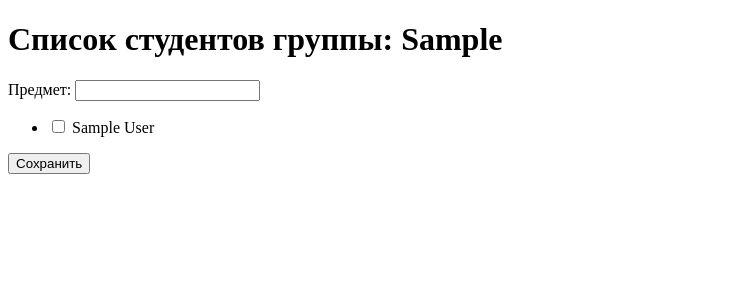
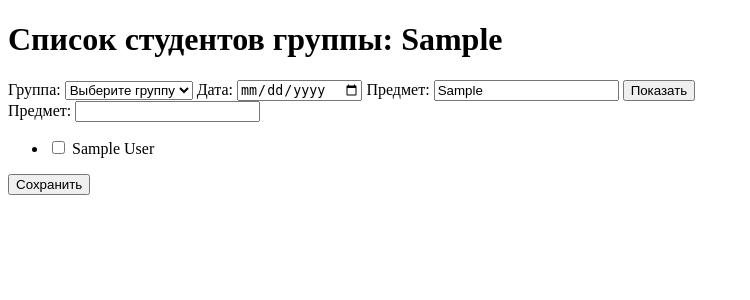
Before and after one commit to Egor-Gusev245/Attendance, a Django app: template attendance/templates/attendance/attendance_list.html in a window 1280 px wide. Shown: the top 300 px of the page, without its empty margins (0-750 px from the left). Run offline with Django 5.2, Linux system fonts and the light colour scheme; tables that the repository leaves empty hold one stand-in row (values such as "Sample post"); the template is opened without the code that fills it: values that come from a table or form of the project are taken from there, most other values are stand-ins (such as "Sample title", 1, 10 or a date in 2020).

Commit message:
показывает отмеченных студентов

```diff
--- a/attendance/templates/attendance/attendance_list.html
+++ b/attendance/templates/attendance/attendance_list.html
@@ -6,16 +6,36 @@
 </head>
 <body>
   <h1> Список студентов группы: {{ selected_group }} </h1>
+  <form method="get">
+    <label>Группа: </label>
+    <select name="group">
+      <option value="">Выберите группу</option>
+      {% for grp in all_groups %}
+        <option value="{{ grp }}" {% if grp == selected_group %}selected{% endif %}>
+          {{ grp }}
+        </option>
+      {% endfor %}
+    </select>
+      <label>Дата:</label>
+      <input type="date" name="date" value='{{selected_date}}'>
+      <label>Предмет: </label>
+      <input type="text" name="lesson" value="{{ selected_lesson }}" placeholder="музыка">
+      <button type="submit"> Показать</button>
+  </form>
   <form method="post"  action="{% url 'save_attendance' %}">
     {% csrf_token %}
     <input type="hidden" name="group" value="{{ selected_group }}">
+    <input type="hidden" name="present_date" value="{{ selected_date }}">
     <label> Предмет: </label>
     <input type="text" name="lesson" required>
     <ul>
       {% for student in students %}
       <li>
         <label>
-          <input type="checkbox" name="present_students" value="{{student.id}}">
+          <input type="checkbox"
+          name="present_students"
+          value="{{ student.id }}"
+          {% if student.id in present_student_ids %}checked{% endif %}>
           {{student.name}}
         </label>
       </li>
```
Also changed, not shown: attendance/views.py (+15 -2 lines).
